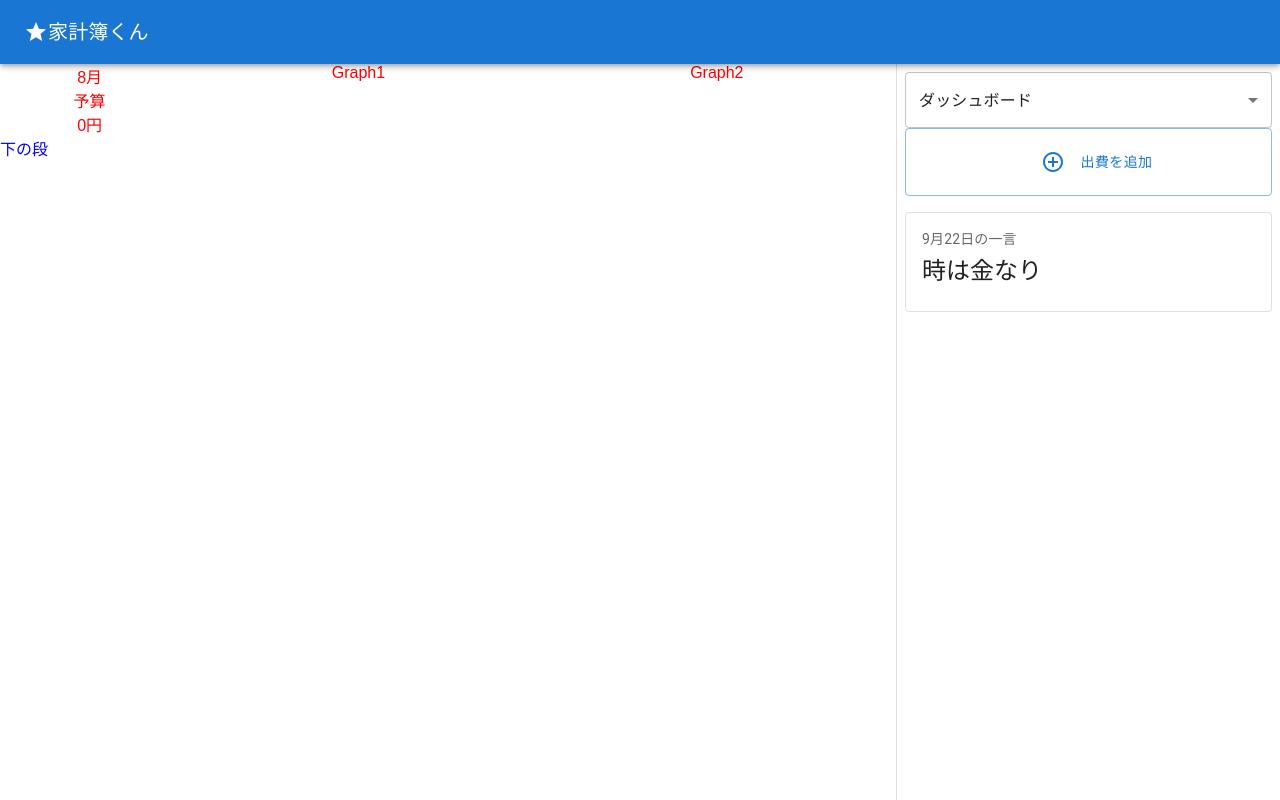
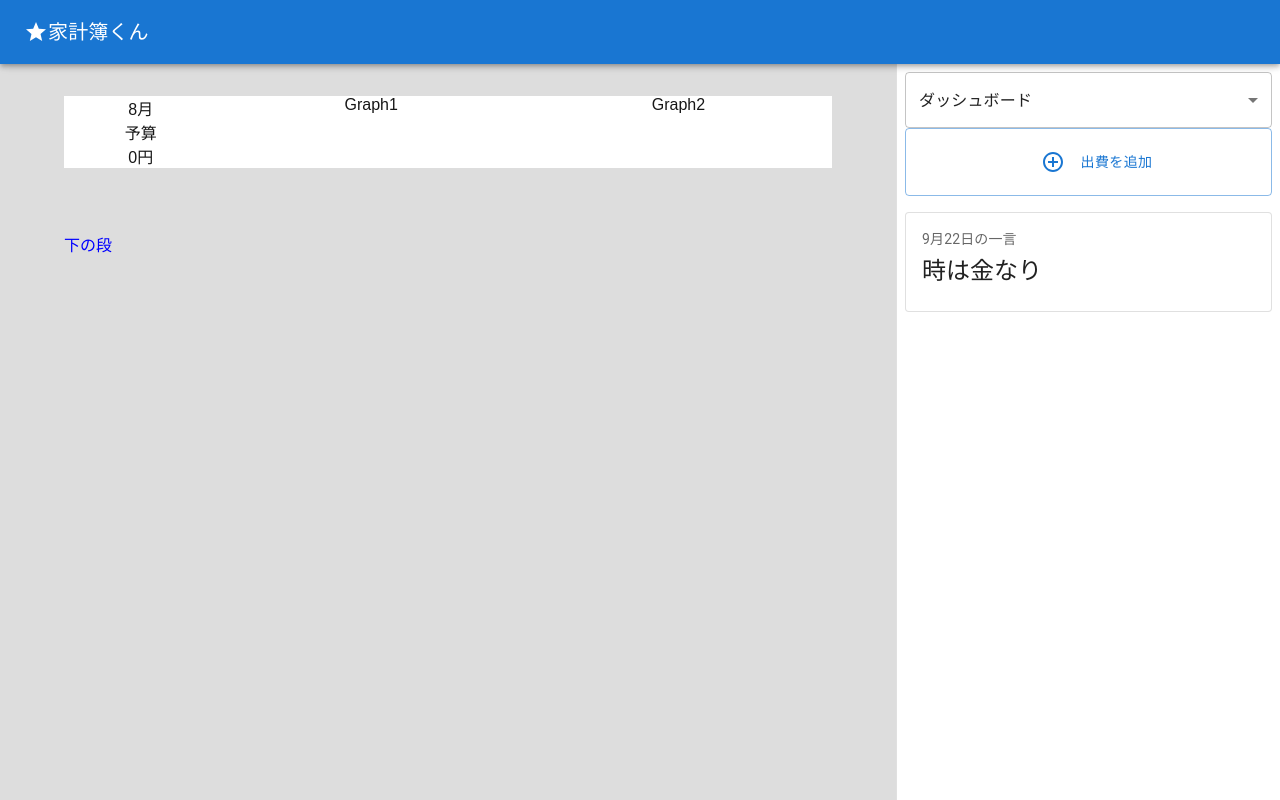
Before and after one commit to ogaogs/receipt-scanner, a Next.js app: page / in a window 1280 px wide. Built offline with nearby package versions, Linux system fonts and the light colour scheme; no server answers; the database is empty.

Commit message:
💄 背景の色やpadding、marginをつけて、UIを整えた (#45)

```diff
--- a/src/_components/features/Dashbord/components/UpperDashbord.tsx
+++ b/src/_components/features/Dashbord/components/UpperDashbord.tsx
@@ -22,7 +22,16 @@ export const UperDashbord = async () => {
   });
 
   return (
-    <Box display="flex" flexDirection="row" sx={{ textAlign: "center" }}>
+    <Box
+      display="flex"
+      flexDirection="row"
+      sx={{
+        textAlign: "center",
+        backgroundColor: "white",
+        marginTop: 4,
+        marginBottom: 8,
+      }}
+    >
       <Box flexGrow={1} sx={{ width: 100 }}>
         <Box>{formattedDate}</Box>
         <Box>
--- a/src/app/layout.tsx
+++ b/src/app/layout.tsx
@@ -40,7 +40,8 @@ export default function RootLayout({
             component="main"
             flexGrow={1}
             sx={{
-              boxSizing: "border-box",
+              backgroundColor: "#DDDDDD",
+              paddingX: 8,
             }}
           >
             {children}
--- a/src/app/page.tsx
+++ b/src/app/page.tsx
@@ -1,13 +1,11 @@
 import { Box } from "@mui/material";
-import { UperDashbord } from "@/_components/features/Dashbord/components/UpperDashbord"
+import { UperDashbord } from "@/_components/features/Dashbord/components/UpperDashbord";
 
 export default async function Page() {
   return (
     <>
-      <Box sx={{color: "red"}}>
-        <UperDashbord/>
-      </Box>
-      <Box sx={{color: "blue", height: 100}}>下の段</Box>
+      <UperDashbord />
+      <Box sx={{ color: "blue", height: 100 }}>下の段</Box>
     </>
   );
 }
```
